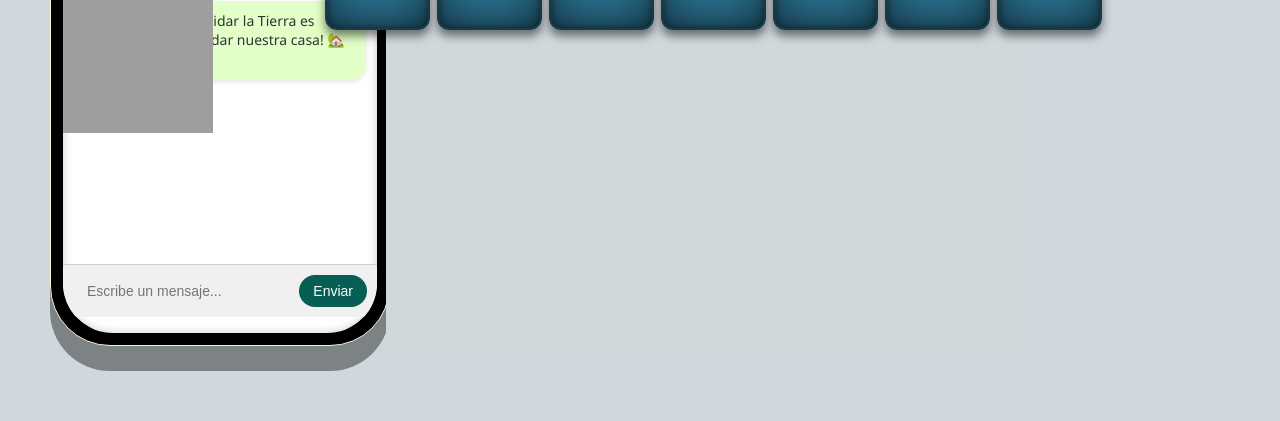
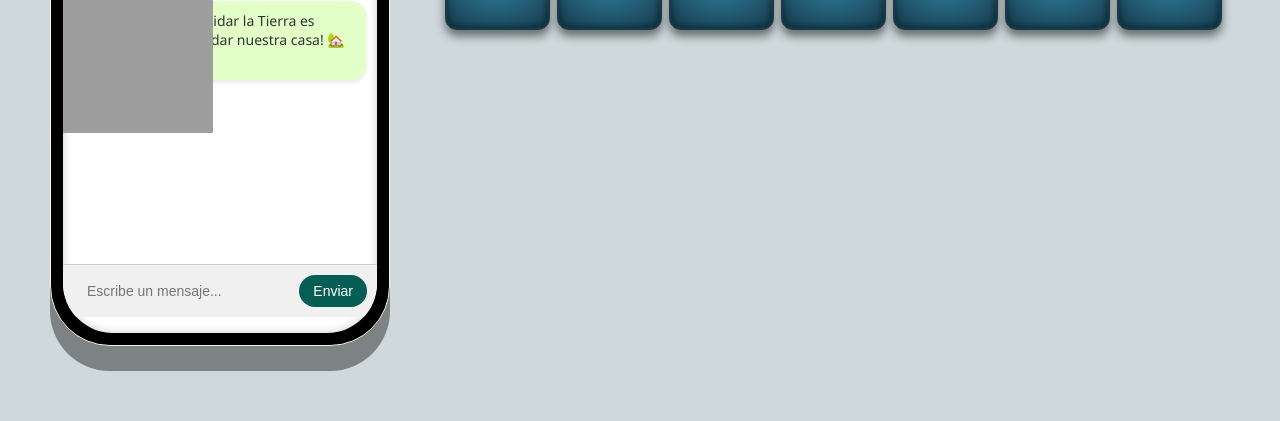
Before and after one commit to Aandreeemele/Rompecabezas, a plain HTML site: page index.html in a window 1280 px wide. Shown: the part 379-800 px from the top of the page. Drawn offline with Linux system fonts and the light colour scheme; grey boxes are pictures that could not be loaded.

Commit message:
version0.655625

```diff
--- a/componentes/tablero/tablero.css
+++ b/componentes/tablero/tablero.css
@@ -8,6 +8,8 @@
     padding: 1.5rem;
     justify-content: center;
     width: 65rem;
+    position: relative;
+    left: 12rem;
 
 }
 
```
